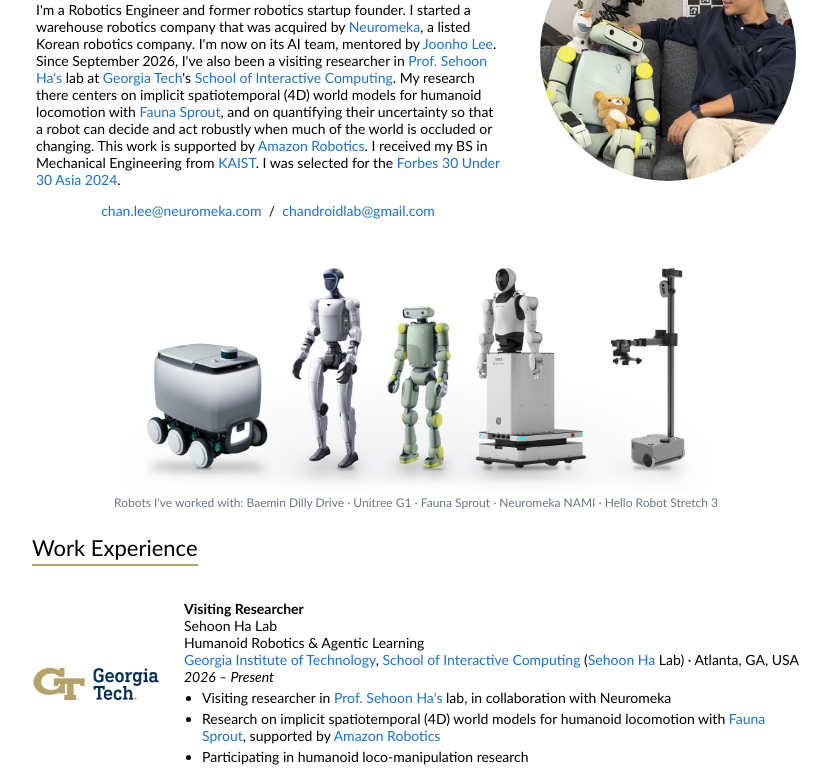
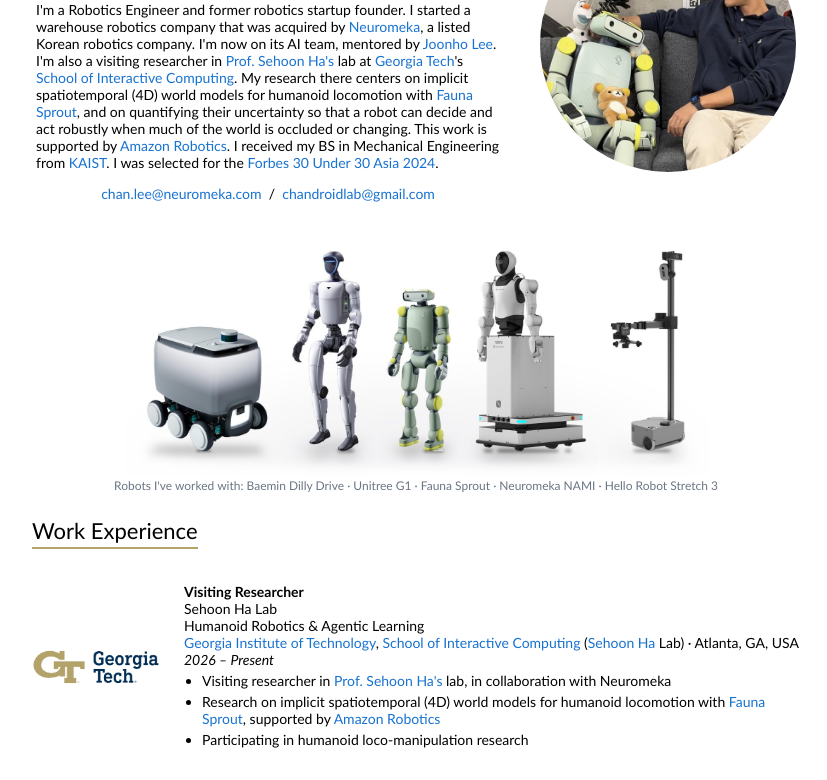
Before and after one commit to chandroid-lab/chandroid-lab.github.io, a plain HTML site: page index.html in a window 1280 px wide. Shown: the part 153-933 px from the top of the page, without its empty margins (224-1051 px from the left). Drawn offline with Linux system fonts and the light colour scheme.

Commit message:
Drop start date from Georgia Tech line in bio
Co-Authored-By: Claude Opus 5.5 <noreply@anthropic.com>

```diff
--- a/index.html
+++ b/index.html
@@ -42,7 +42,7 @@
                   <a href="https://www.neuromeka.com/">Neuromeka</a>, a listed Korean robotics company.
                   I'm now on its AI team, mentored by
                   <a href="https://scholar.google.com/citations?user=6Htb7swAAAAJ&hl=en">Joonho Lee</a>.
-                  Since September 2026, I've also been a visiting researcher in
+                  I'm also a visiting researcher in
                   <a href="https://faculty.cc.gatech.edu/~sha9/">Prof. Sehoon Ha's</a> lab at
                   <a href="https://www.gatech.edu/">Georgia Tech</a>'s
                   <a href="https://ic.gatech.edu/">School of Interactive Computing</a>.
```
